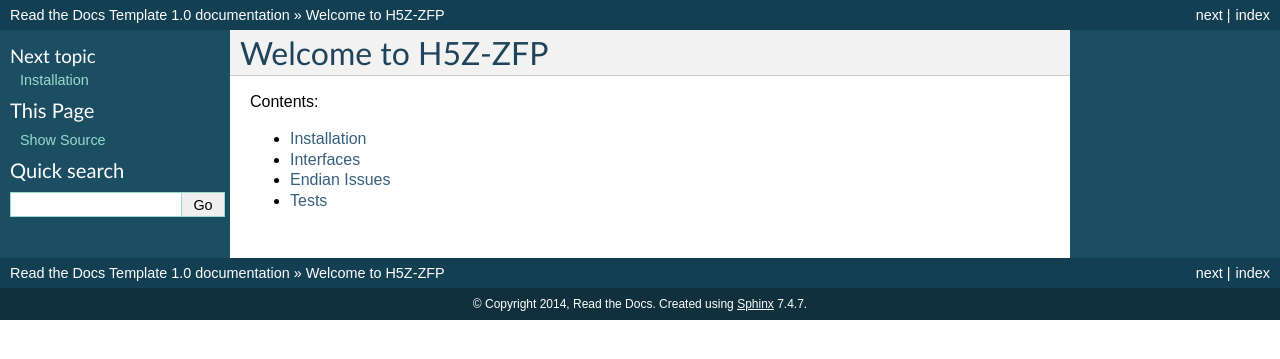
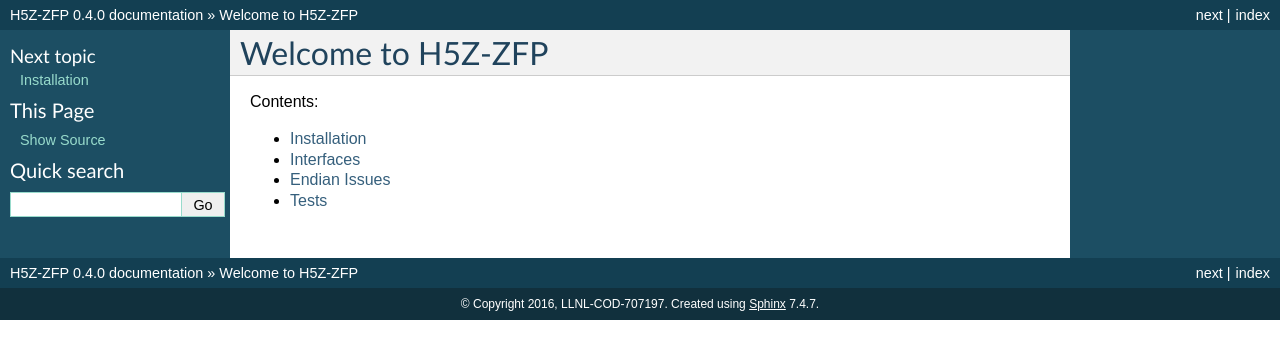
Before and after one commit to LLNL/H5Z-ZFP, a Sphinx documentation site: the page built from docs/index.rst, in a window 1280 px wide. Shown: the top 359 px of the page. Built offline with Sphinx 7.4.7, drawn with Linux system fonts in a browser that asks for light colours.

Commit message:
updating docs

```diff
--- a/docs/conf.py
+++ b/docs/conf.py
@@ -43,17 +43,17 @@
 master_doc = 'index'
 
 # General information about the project.
-project = u'Read the Docs Template'
-copyright = u'2014, Read the Docs'
+project = u'H5Z-ZFP'
+copyright = u'2016, LLNL-COD-707197'
 
 # The version info for the project you're documenting, acts as replacement for
 # |version| and |release|, also used in various other places throughout the
 # built documents.
 #
 # The short X.Y version.
-version = '1.0'
+version = '0.4'
 # The full version, including alpha/beta/rc tags.
-release = '1.0'
+release = '0.4.0'
 
 # The language for content autogenerated by Sphinx. Refer to documentation
 # for a list of supported languages.
@@ -176,7 +176,7 @@
 #html_file_suffix = None
 
 # Output file base name for HTML help builder.
-htmlhelp_basename = 'ReadtheDocsTemplatedoc'
+htmlhelp_basename = 'h5zzfpdoc'
 
 
 # -- Options for LaTeX output ---------------------------------------------
@@ -196,8 +196,8 @@
 # (source start file, target name, title,
 #  author, documentclass [howto, manual, or own class]).
 latex_documents = [
-  ('index', 'ReadtheDocsTemplate.tex', u'Read the Docs Template Documentation',
-   u'Read the Docs', 'manual'),
+  ('index', 'H5Z-ZFP.tex', u'H5Z-ZFP Documentation',
+   u'H5Z-ZFP', 'manual'),
 ]
 
 # The name of an image file (relative to this directory) to place at the top of
@@ -226,8 +226,8 @@
 # One entry per manual page. List of tuples
 # (source start file, name, description, authors, manual section).
 man_pages = [
-    ('index', 'readthedocstemplate', u'Read the Docs Template Documentation',
-     [u'Read the Docs'], 1)
+    ('index', 'h5zzfp', u'H5Z-ZFP Documentation',
+     [u'H5Z-ZFP'], 1)
 ]
 
 # If true, show URL addresses after external links.
@@ -240,8 +240,8 @@
 # (source start file, target name, title, author,
 #  dir menu entry, description, category)
 texinfo_documents = [
-  ('index', 'ReadtheDocsTemplate', u'Read the Docs Template Documentation',
-   u'Read the Docs', 'ReadtheDocsTemplate', 'One line description of project.',
+  ('index', 'H5Z-ZFP', u'H5Z-ZFP Documentation',
+   u'H5Z-ZFP', 'H5Z-ZFP', 'HDF5 floating point filter plugin.',
    'Miscellaneous'),
 ]
 
```
Also changed, not shown: 1 other file.
